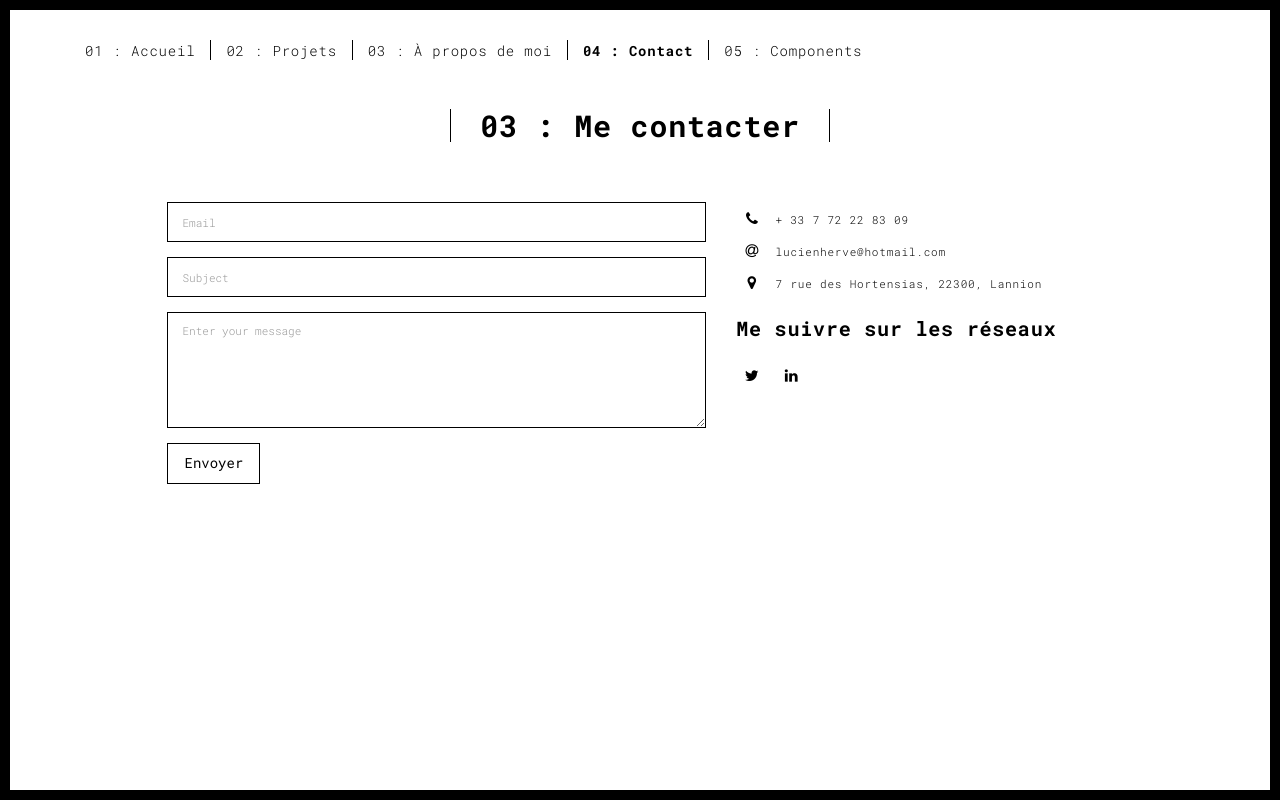
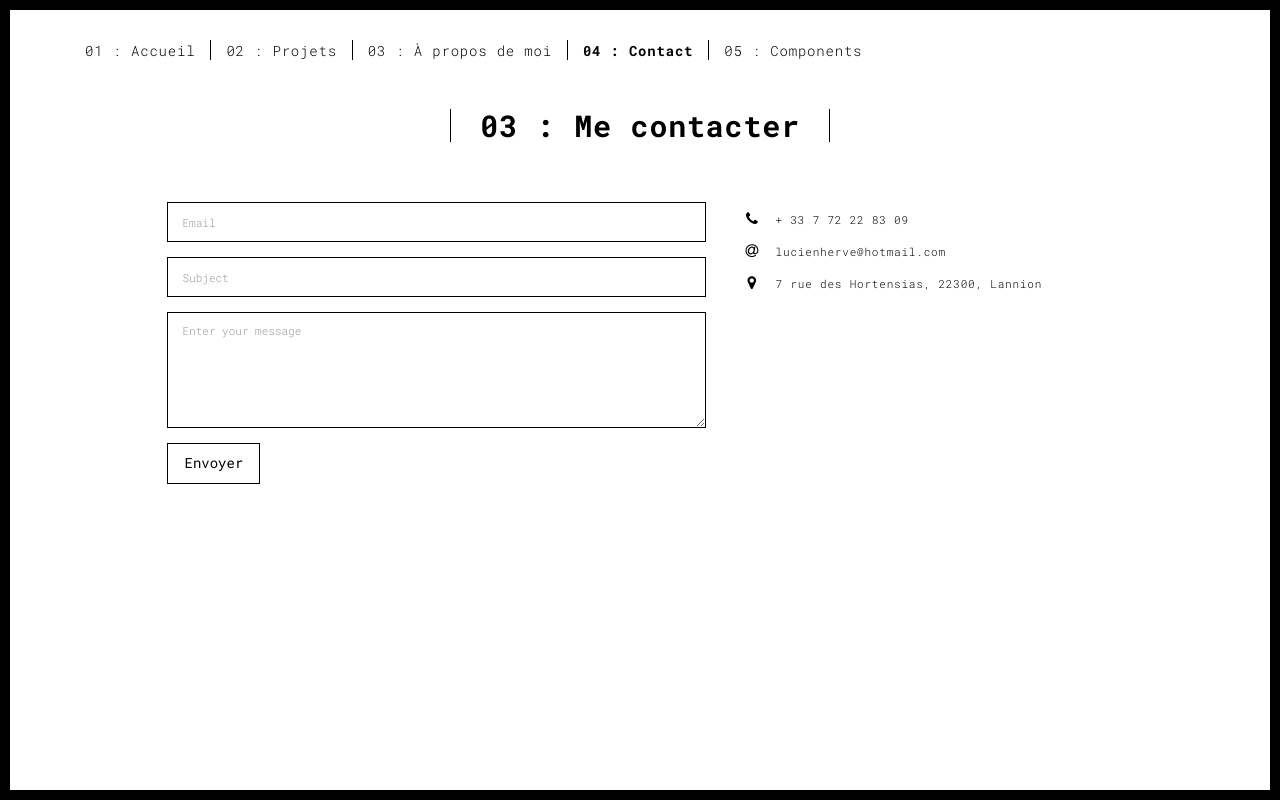
Before and after one commit to az4aaz/site_perso, a plain HTML site: page contact.html in a window 1280 px wide. Drawn offline with Linux system fonts and the light colour scheme.

Commit message:
Update contact.html

```diff
--- a/contact.html
+++ b/contact.html
@@ -95,14 +95,6 @@
                           7 rue des Hortensias, 22300, Lannion
                         </li>
                       </ul>
-                      <h3>Me suivre sur les réseaux</h3>
-                      <a href="http://www.twitter.com" title="" class="fa-icon">
-                        <i class="fa fa-twitter"></i>
-                      </a>
-                      <a href="http://www.linkedin.com" title="" class="fa-icon">
-                        <i class="fa fa-linkedin"></i>
-                      </a>
-
                     </div>
                   </div>
                 </form>
```
